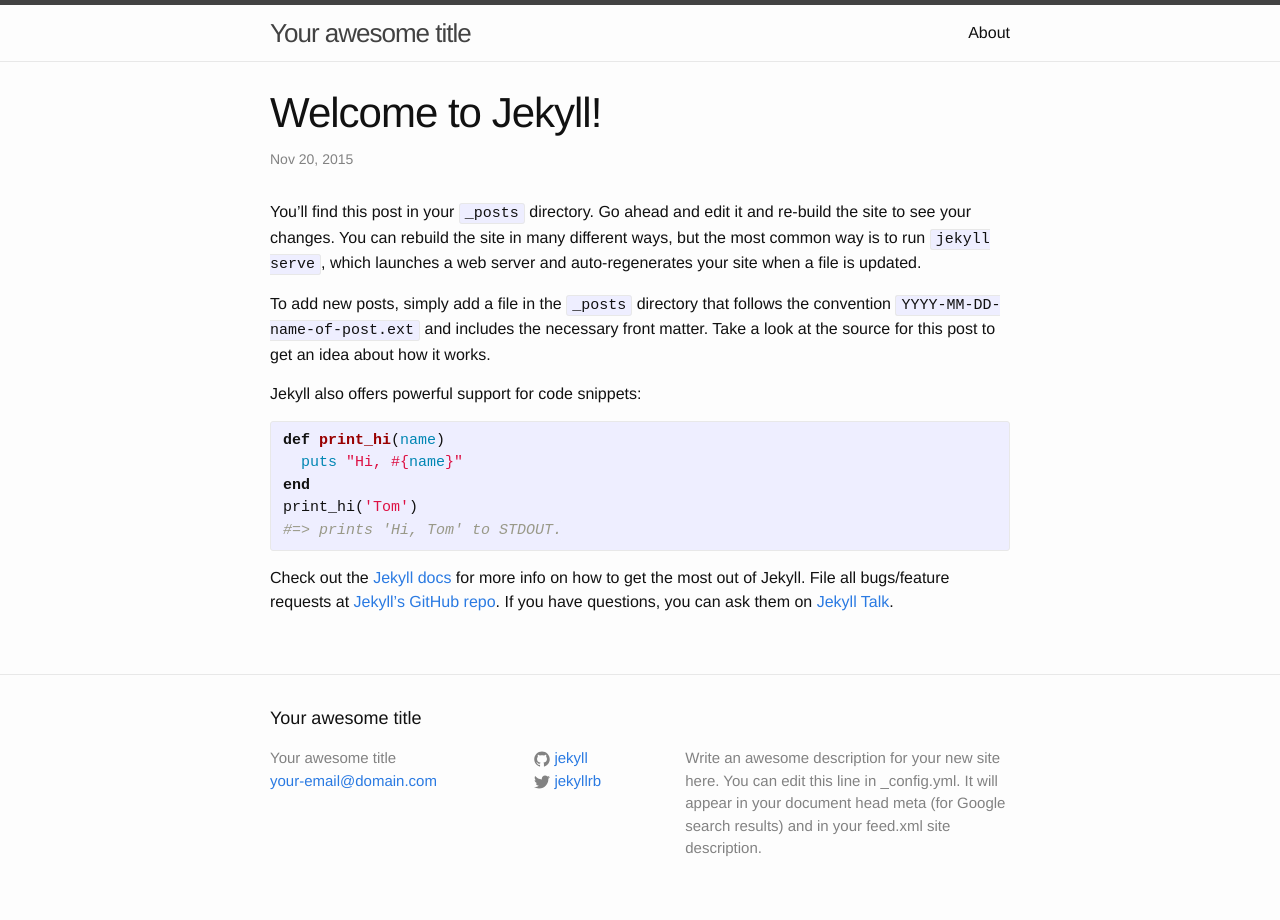
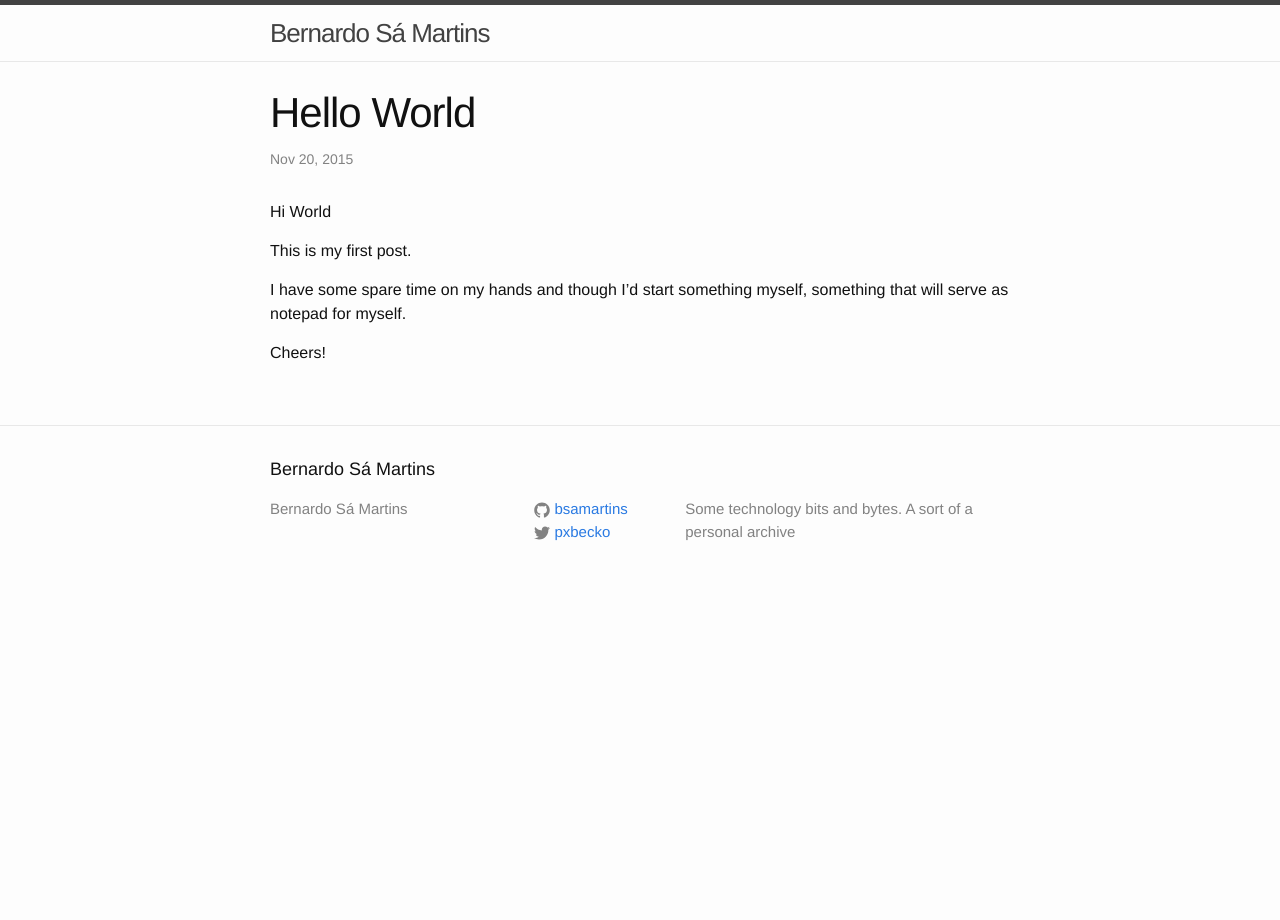
Before and after one commit to bsamartins/bsamartins.github.com, a Jekyll site: the page built from _posts/2015-11-20-welcome-to-jekyll.markdown, in a window 1280 px wide. Built offline with Jekyll 4.4.1, drawn with Linux system fonts in a browser that asks for light colours.

Commit message:
Initial post

```diff
--- a/_config.yml
+++ b/_config.yml
@@ -6,16 +6,14 @@
 # 'jekyll serve'. If you change this file, please restart the server process.
 
 # Site settings
-title: Your awesome title
-email: your-email@domain.com
+title: Bernardo Sá Martins
+#email: bsamartins@gmail.com
 description: > # this means to ignore newlines until "baseurl:"
-  Write an awesome description for your new site here. You can edit this
-  line in _config.yml. It will appear in your document head meta (for
-  Google search results) and in your feed.xml site description.
+  Some technology bits and bytes. A sort of a personal archive
 baseurl: "" # the subpath of your site, e.g. /blog
-url: "http://yourdomain.com" # the base hostname & protocol for your site
-twitter_username: jekyllrb
-github_username:  jekyll
+url: http://bsamartins.github.io # the base hostname & protocol for your site
+twitter_username: pxbecko
+github_username:  bsamartins
 
 # Build settings
 markdown: kramdown
--- a/_posts/2015-11-20-welcome-to-jekyll.markdown
+++ b/_posts/2015-11-20-welcome-to-jekyll.markdown
@@ -1,25 +1,13 @@
 ---
 layout: post
-title:  "Welcome to Jekyll!"
+title:  "Hello World"
 date:   2015-11-20 22:10:09 +0000
-categories: jekyll update
+categories:
 ---
-You’ll find this post in your `_posts` directory. Go ahead and edit it and re-build the site to see your changes. You can rebuild the site in many different ways, but the most common way is to run `jekyll serve`, which launches a web server and auto-regenerates your site when a file is updated.
+Hi World
 
-To add new posts, simply add a file in the `_posts` directory that follows the convention `YYYY-MM-DD-name-of-post.ext` and includes the necessary front matter. Take a look at the source for this post to get an idea about how it works.
+This is my first post.
 
-Jekyll also offers powerful support for code snippets:
+I have some spare time on my hands and though I'd start something myself, something that will serve as notepad for myself.
 
-{% highlight ruby %}
-def print_hi(name)
-  puts "Hi, #{name}"
-end
-print_hi('Tom')
-#=> prints 'Hi, Tom' to STDOUT.
-{% endhighlight %}
-
-Check out the [Jekyll docs][jekyll-docs] for more info on how to get the most out of Jekyll. File all bugs/feature requests at [Jekyll’s GitHub repo][jekyll-gh]. If you have questions, you can ask them on [Jekyll Talk][jekyll-talk].
-
-[jekyll-docs]: http://jekyllrb.com/docs/home
-[jekyll-gh]:   https://github.com/jekyll/jekyll
-[jekyll-talk]: https://talk.jekyllrb.com/
+Cheers!
```
Also changed, not shown: about.md (deleted, +0 -15 lines).
